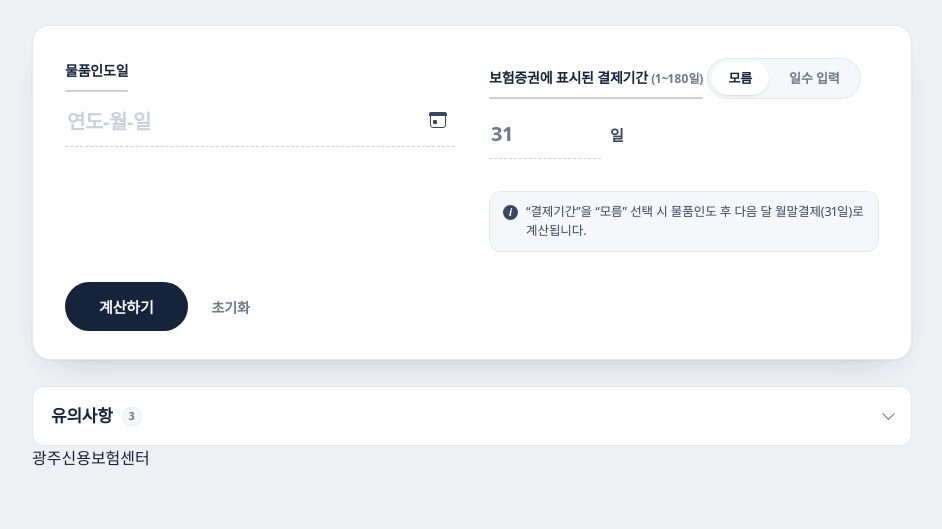
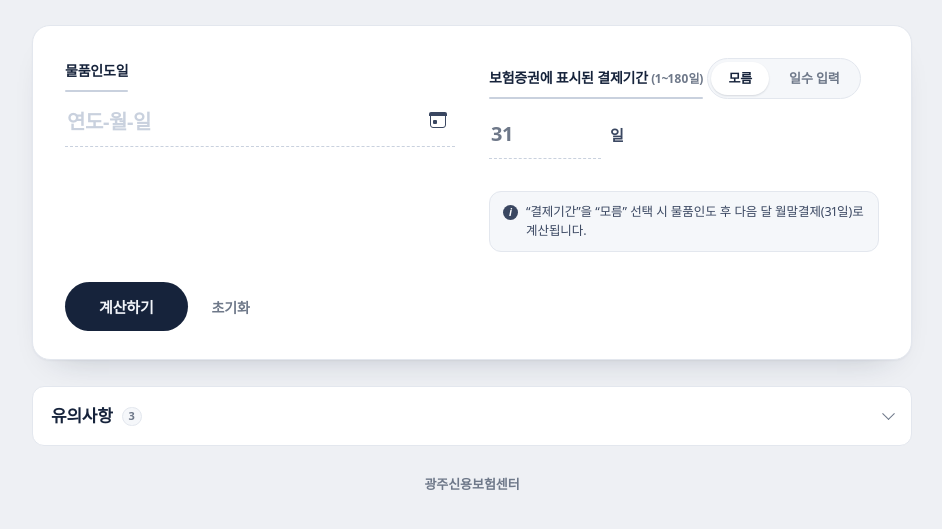
Before and after one commit to KODIT-AI/isu-cal, a plain HTML site: page index.html in a window 1280 px wide. Shown: the part 151-680 px from the top of the page, without its empty margins (168-1110 px from the left). Drawn offline with Linux system fonts and the light colour scheme.

Commit message:
Add files via upload

```diff
--- a/css/style.css
+++ b/css/style.css
@@ -466,6 +466,14 @@ input[readonly]{color:var(--muted);border-bottom-style:dashed;cursor:default}
 .notes-body li + li{margin-top:9px}
 .notes-body b{color:var(--ink-2);font-weight:700}
 
+/* ── 하단 기관명 ─────────────────────────────────────────── */
+.site-footer{
+  margin:28px 0 8px;
+  text-align:center;
+  font-size:13px;font-weight:600;
+  color:var(--muted);letter-spacing:-.005em;
+}
+
 /* ── 모바일 : 타임라인을 세로로 ───────────────────────────── */
 @media (max-width:680px){
   body{padding:28px 16px 52px}
```
